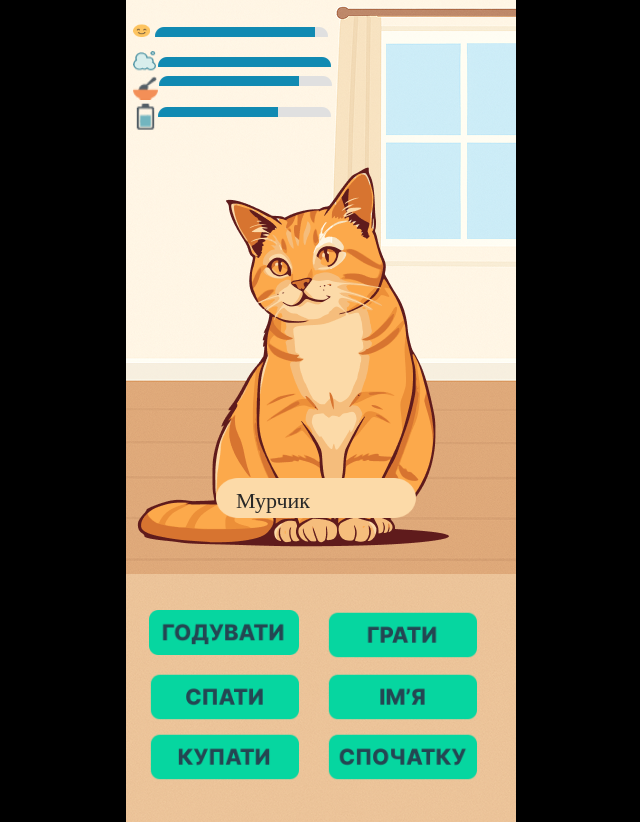
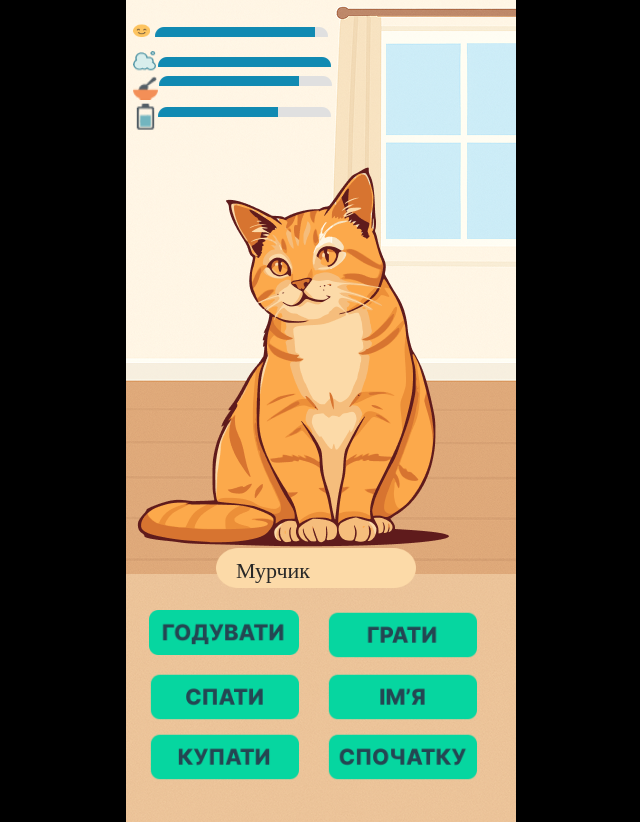
Before and after one commit to 21tsbeat/catogotchi, a plain HTML site: page index.html in a window 1280 px wide. Shown: the whole page, without its empty margins (319-959 px from the left). Drawn offline with Linux system fonts and the light colour scheme.

Commit message:
Update style.css

```diff
--- a/style.css
+++ b/style.css
@@ -30,7 +30,7 @@ body {
 /* Имя питомца */
 #name-bar {
     position: absolute;
-    top: 500px;
+    top: 570px;
     left: 90px;
     width: 200px;
     height: 40px;
```
